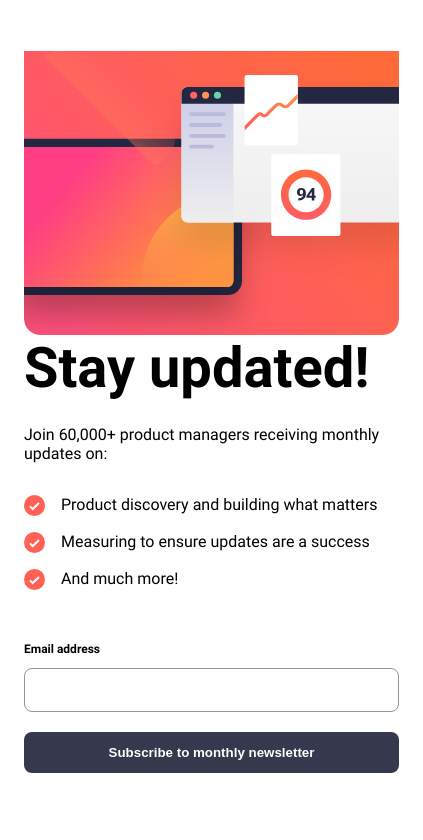
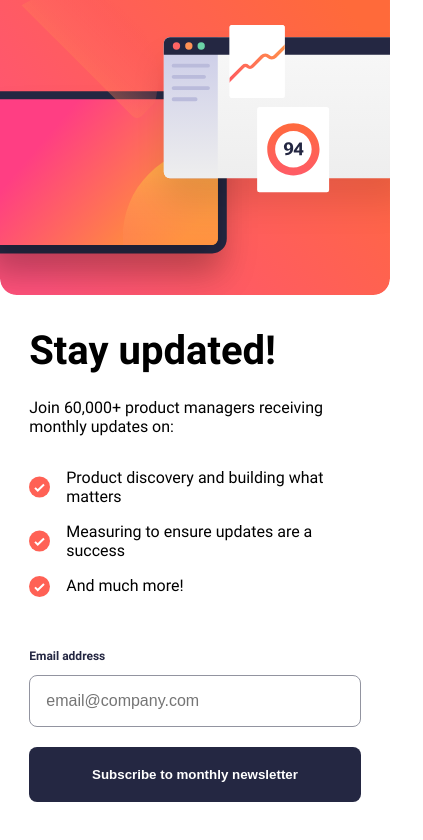
Before and after one commit to 987456987/newsletter-sign-up-react, a React (Vite) app: page / in a window 390 px wide. Shown: the top 840 px of the page, 423 px wide, since content can reach past the window. Built offline with nearby package versions, Linux system fonts and the light colour scheme.

Commit message:
mobile layout

```diff
--- a/src/App.css
+++ b/src/App.css
@@ -24,19 +24,16 @@
   margin: 0;
 }
 
-body {
+.App {
   font-size: 16px;
   font-family: Roboto;
-  background-color: var(--dark-slate-grey);
-}
 
 
-
-.App {
   min-width: 100vw;
   min-height: 100vh;
   display: grid;
   place-items: center;
+  background-color: var(--dark-slate-grey);
 }
 
 
@@ -58,14 +55,10 @@ body {
 
 .form-container{
   flex: 1;
-  display: grid;
+  display: flex;
+  flex-direction: column;
 
   margin: 0 2em;
-
-  max-width: 425px;
-
-  place-content: center;
-  padding: 0
 }
 
 .desktop-img {
@@ -105,14 +98,18 @@ label {
   font-size: .75em;
   font-weight: bold;
   padding: 1em 0;
+  color: var(--dark-slate-grey);
 }
 
 input{
   padding: 1em;
   width: 100%;
 
+  font-size: 1em;
+
   border-radius: 8px;
   border: 1px solid var(--grey);
+  color: var(--dark-slate-grey);
 }
 
 button{
@@ -120,13 +117,13 @@ button{
 
   margin: 1.5em 0;
 
-  padding: 1em;
+  padding: 1.5em;
   width: 100%;
 
   border-radius: 8px;
   border: none;
 
-  background-color: var(--charcoal-grey);
+  background-color: var(--dark-slate-grey);
   color: var(--white);
 
   font-weight: bold;
@@ -139,15 +136,28 @@ button{
 }
 
 @media (max-width: 768px){
+
+  .App{
+    background-color: var(--white);
+  }
+
+  h1{
+    font-size: 2.5em;
+  }
+
   .desktop-img{
     display: none;
   }
 
   .mobile-img{
     display: block;
+    width: 100%;
+    margin-bottom: 2em;
   }
 
   .container{
+    flex-direction: column;
+
     max-width: none;
     max-height: none;
     min-width: 100vw;
@@ -155,6 +165,13 @@ button{
 
     border-radius: 0;
 
+    padding: 0;
   }
 
+  .form-container{
+    max-width:85vw;
+  }
+
+
+
 }
--- a/src/App.jsx
+++ b/src/App.jsx
@@ -9,8 +9,8 @@ export default function App() {
   return (
     <div className='App'>
       <div className='container'>
+        <img className='mobile-img' src={mobileImg}/>
         <div className='form-container'>
-          <img className='mobile-img' src={mobileImg}/>
           <h1>Stay updated!</h1>
           <p style={{ padding: '1.5em 0' }}>Join 60,000+ product managers receiving monthly updates on:</p>
           <ul>
@@ -29,7 +29,7 @@ export default function App() {
           </ul>
           <form>
             <label htmlFor="email">Email address</label>
-            <input type='email' id='email' />
+            <input type='email' id='email' placeholder='email@company.com'/>
             <button>Subscribe to monthly newsletter</button>
           </form>
         </div>
```
